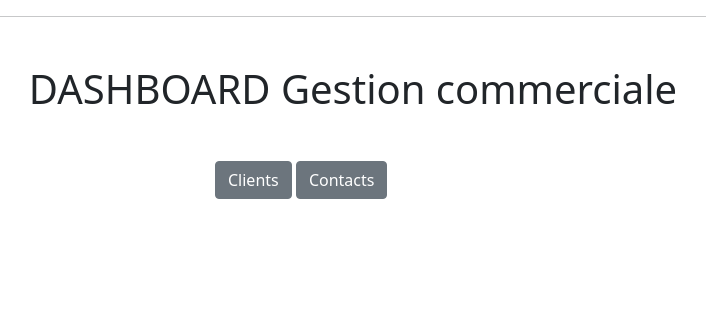
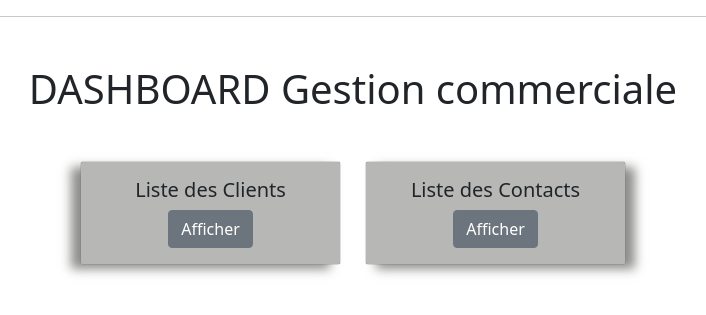
Before and after one commit to QuentinBOul/projetmandarine, a PHP site: template src/view/user/gestion_commerciale/dashboard.php in a window 1280 px wide. Shown: the part 86-401 px from the top of the page, without its empty margins (287-993 px from the left). Run offline with PHP 8.4, Linux system fonts and the light colour scheme; the template is opened without the code that fills it, so the values that code supplies are empty; some libraries are stand-ins or nearby versions.

Commit message:
Update dashboard commercial

```diff
--- a/src/view/user/gestion_commerciale/dashboard.php
+++ b/src/view/user/gestion_commerciale/dashboard.php
@@ -1,6 +1,22 @@
 <h1 class="text-center my-5">DASHBOARD Gestion commerciale</h1>
 
-<div class="container" style="width: 300px; margin-left:auto; margin-right:auto;">
-    <a href="clients" class="btn btn-secondary" role="button">Clients</a>
-    <a href="contacts" class="btn btn-secondary" role="button">Contacts</a>
+<div class="container">
+    <div class="row">
+        <div class="col-sm-3 offset-sm-3">
+            <div class="card">
+                <div class="card-body text-center" style="background-color: rgba(112, 114, 110, 0.5); box-shadow: -10px 5px 10px rgba(112, 114, 110, 0.8);">
+                    <h5 class="card-title">Liste des Clients</h5>
+                    <a href="clients" class="btn btn-secondary" role="button">Afficher</a>
+                </div>
+            </div>
+        </div>
+        <div class="col-sm-3">
+            <div class="card">
+                <div class="card-body text-center" style="background-color: rgba(112, 114, 110, 0.5); box-shadow: 10px 5px 10px rgba(112, 114, 110, 0.8);">
+                    <h5 class="card-title">Liste des Contacts</h5>
+                    <a href="contacts" class="btn btn-secondary" role="button">Afficher</a>
+                </div>
+            </div>
+        </div>
+    </div>
 </div>
```
